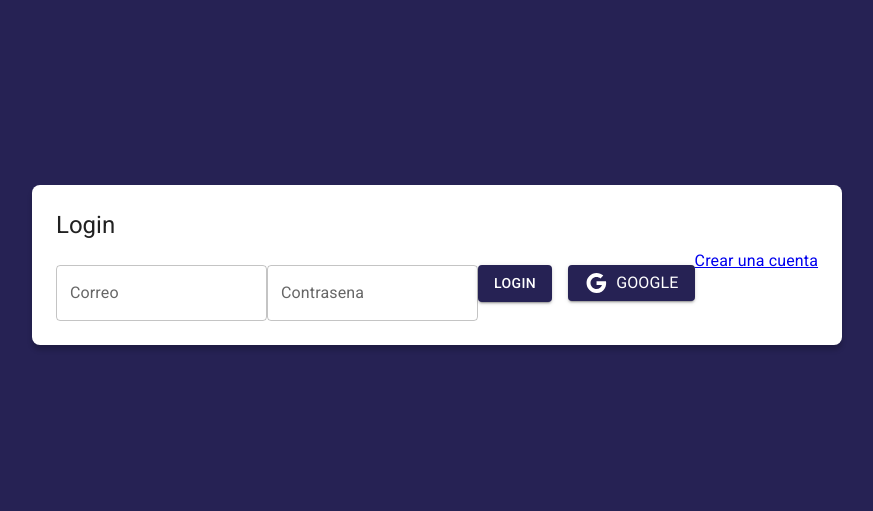
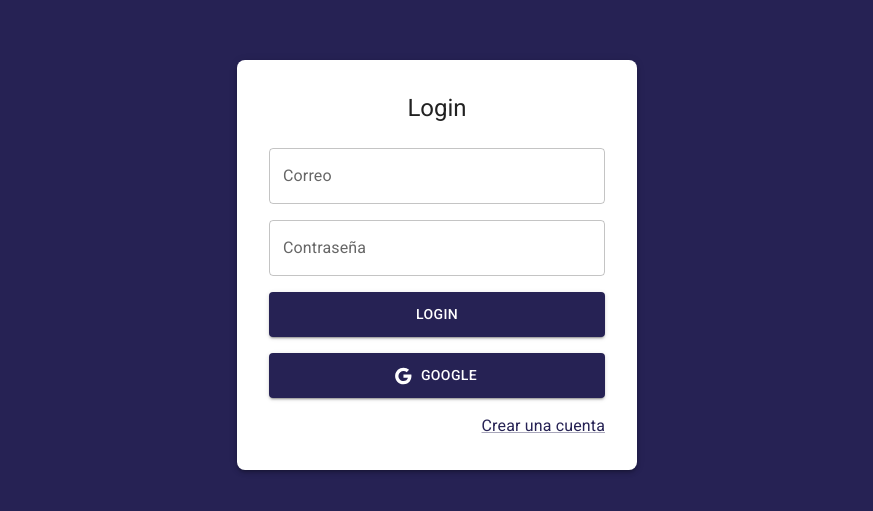
Before and after one commit to gabogara/JournalApp, a React (Vite) app in the folder journal-app/: page /auth/login in a window 1280 px wide. Shown: the part 135-646 px from the top of the page, without its empty margins (203-1076 px from the left). Built offline with nearby package versions, Linux system fonts and the light colour scheme.

Commit message:
LoginPage with grid style debugged

```diff
--- a/journal-app/src/auth/pages/LoginPage.jsx
+++ b/journal-app/src/auth/pages/LoginPage.jsx
@@ -1,82 +1,87 @@
 import { Link as RouterLink } from 'react-router-dom';
-import { Button, Grid, TextField, Typography } from '@mui/material';
+import { Button, Grid, TextField, Typography, Link } from '@mui/material';
 import { Google } from '@mui/icons-material';
-import { Link } from 'react-router-dom';
 
 export const LoginPage = () => {
   return (
     <Grid
       container
-                spacing={ 0 }
+      spacing={0}
       direction="column"
       alignItems="center"
       justifyContent="center"
-                sx={{ minHeight: '100vh', backgroundColor: 'primary.main', padding: 4}}
+      sx={{ minHeight: '100vh', backgroundColor: 'primary.main', padding: 2 }}
     >
-            <Grid item
-            className='box-shadow'
-            xs= {3}
-            sx={{backgroundColor: 'white', padding:3, borderRadius: 2 }}>
+      <Grid
+        item
+        sx={{
+          width: '100%',
+          maxWidth: 400,
+          backgroundColor: 'white',
+          padding: 4,
+          borderRadius: 2,
+          boxShadow: 3,
+        }}
+      >
+        <Typography variant="h5" sx={{ mb: 3, textAlign: 'center' }}>
+          Login
+        </Typography>
 
-                <Typography variant='h5' sx={{ mb: 1}}>Login</Typography>
-
-                <form>
-                    <Grid container>
-                        <Grid item xs={ 12 } sx= {{ mt: 2 }}>
+        <form onSubmit={(e) => e.preventDefault()}>
+          <Grid
+            container
+            spacing={2}
+            direction="column"
+            sx={{ width: '100%' }}
+          >
+            <Grid item>
               <TextField
-                            label= "Correo"
+                label="Correo"
                 type="email"
-                            placeholder='correo@google.com'
+                placeholder="correo@google.com"
                 fullWidth
               />
             </Grid>
-                        <Grid item xs={ 12 } sx= {{ mt: 2 }}>
+
+            <Grid item>
               <TextField
-                            label= "Contrasena"
+                label="Contraseña"
                 type="password"
                 placeholder="••••••••"
                 fullWidth
               />
             </Grid>
 
-                        <Grid container spacing={ 2 } sx={{ mb: 2 , mt: 2}} >
-                            <Grid item xs={ 12 } sm={ 6 } >
-                                <Button variant='contained' fullWidth>
+            <Grid item>
+              <Button
+                variant="contained"
+                fullWidth
+                type="submit"
+                sx={{ height: 45 }}
+              >
                 Login
               </Button>
             </Grid>
 
-                            <Grid item xs={ 12 } sm={ 6 } >
-                                <Button variant='contained' fullWidth>
-                                    <Google/>
-                                    <Typography sx={{ ml:1 }}>
+            <Grid item>
+              <Button
+                variant="contained"
+                fullWidth
+                startIcon={<Google />}
+                sx={{ height: 45 }}
+              >
                 Google
-                                    </Typography>
-
               </Button>
             </Grid>
 
-                        </Grid>
-
-                        <Grid container direction='row' justifyContent='end'>
-                            <Link component= { RouterLink } color='inherit' to="/auth/register">
+            <Grid item sx={{ textAlign: 'right' }}>
+              <Link component={RouterLink} color="primary" to="/auth/register">
                 Crear una cuenta
               </Link>
             </Grid>
-
           </Grid>
         </form>
-
-
-
-
-
       </Grid>
-
-
-
-
     </Grid>
-        )
-
-}
+  );
+};
```
Lines whose indentation alone changed are shown as unchanged.
